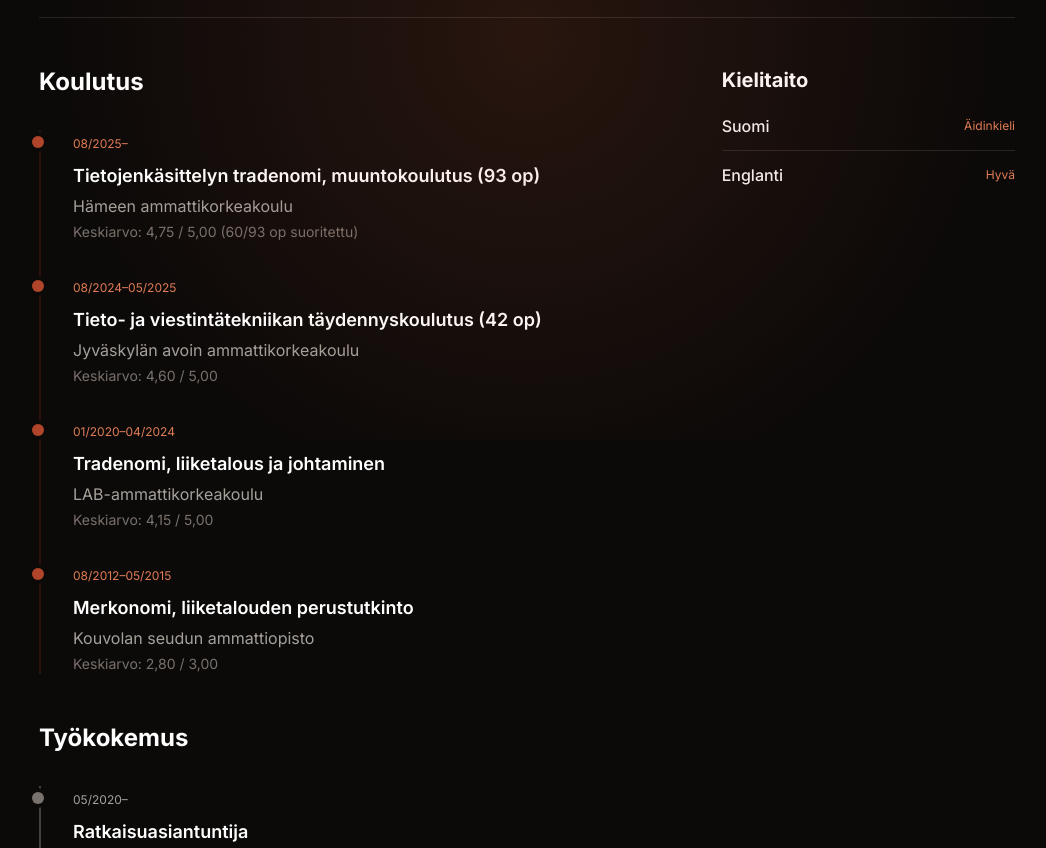
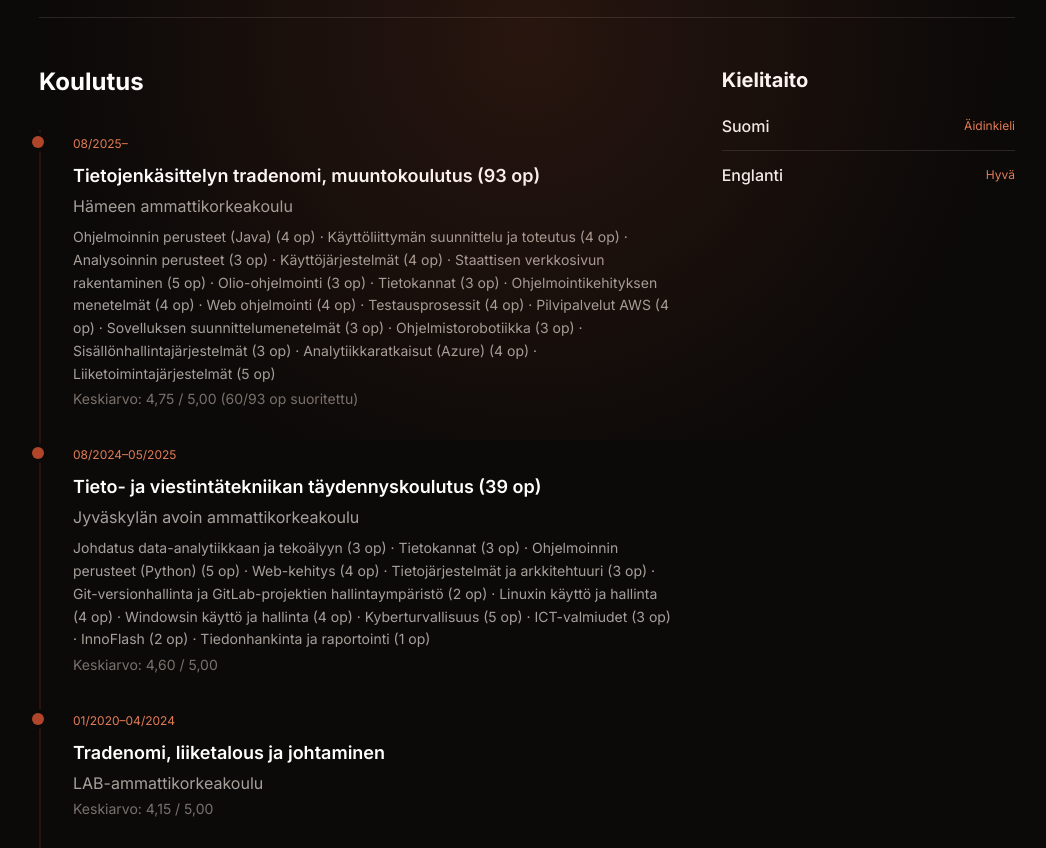
Before and after one commit to codejja/portfolio, a Next.js app: page /cv in a window 1280 px wide. Shown: the part 360-1208 px from the top of the page, without its empty margins (113-1159 px from the left). Built offline with nearby package versions, Linux system fonts and the light colour scheme.

Commit message:
Kurssitietojen lisäys

```diff
--- a/app/cv/CVContent.jsx
+++ b/app/cv/CVContent.jsx
@@ -18,12 +18,44 @@ const content = {
       {
         title: "Tietojenkäsittelyn tradenomi, muuntokoulutus (93 op)",
         institution: "Hämeen ammattikorkeakoulu",
+        courses: [
+          "Ohjelmoinnin perusteet (Java) (4 op)",
+          "Käyttöliittymän suunnittelu ja toteutus (4 op)",
+          "Analysoinnin perusteet (3 op)",
+          "Käyttöjärjestelmät (4 op)",
+          "Staattisen verkkosivun rakentaminen (5 op)",
+          "Olio-ohjelmointi (3 op)",
+          "Tietokannat (3 op)",
+          "Ohjelmointikehityksen menetelmät (4 op)",
+          "Web ohjelmointi (4 op)",
+          "Testausprosessit (4 op)",
+          "Pilvipalvelut AWS (4 op)",
+          "Sovelluksen suunnittelumenetelmät (3 op)",
+          "Ohjelmistorobotiikka (3 op)",
+          "Sisällönhallintajärjestelmät (3 op)",
+          "Analytiikkaratkaisut (Azure) (4 op)",
+          "Liiketoimintajärjestelmät (5 op)",
+        ],
         extra: "Keskiarvo: 4,75 / 5,00 (60/93 op suoritettu)",
         date: "08/2025–",
       },
       {
-        title: "Tieto- ja viestintätekniikan täydennyskoulutus (42 op)",
+        title: "Tieto- ja viestintätekniikan täydennyskoulutus (39 op)",
         institution: "Jyväskylän avoin ammattikorkeakoulu",
+        courses: [
+          "Johdatus data-analytiikkaan ja tekoälyyn (3 op)",
+          "Tietokannat (3 op)",
+          "Ohjelmoinnin perusteet (Python) (5 op)",
+          "Web-kehitys (4 op)",
+          "Tietojärjestelmät ja arkkitehtuuri (3 op)",
+          "Git-versionhallinta ja GitLab-projektien hallintaympäristö (2 op)",
+          "Linuxin käyttö ja hallinta (4 op)",
+          "Windowsin käyttö ja hallinta (4 op)",
+          "Kyberturvallisuus (5 op)",
+          "ICT-valmiudet (3 op)",
+          "InnoFlash (2 op)",
+          "Tiedonhankinta ja raportointi (1 op)"
+        ],
         extra: "Keskiarvo: 4,60 / 5,00",
         date: "08/2024–05/2025",
       },
@@ -82,14 +114,46 @@ const content = {
     goodLevel: "Good",
     education: [
       {
-        title: "BBA, Business Information Technology — Conversion Programme (93 credits)",
+        title: "Bachelor of Business Administration (BBA), Business Information Technology — Conversion Programme (93 credits)",
         institution: "Häme University of Applied Sciences (HAMK)",
+        courses: [
+          "Basics of Programming (Java) (4 ECTS)",
+          "User Interface Design and Implementation (4 ECTS)",
+          "Basics of Analysis (3 ECTS)",
+          "Operating Systems (4 ECTS)",
+          "Building a Static Website (5 ECTS)",
+          "Object-Oriented Programming (3 ECTS)",
+          "Databases (3 ECTS)",
+          "Software Development Methods (4 ECTS)",
+          "Web Programming (4 ECTS)",
+          "Testing Processes (4 ECTS)",
+          "Cloud Services AWS (4 ECTS)",
+          "Application Design Methods (3 ECTS)",
+          "Robotic Process Automation (3 ECTS)",
+          "Content Management Systems (3 ECTS)",
+          "Analytics Solutions (Azure) (4 ECTS)",
+          "Business Information Systems (5 ECTS)",
+        ],
         extra: "GPA: 4.75 / 5.00 (60/93 credits completed)",
         date: "08/2025–",
       },
       {
         title: "Continuing Education in Information and Communications Technology (42 credits)",
         institution: "Jyväskylä Open University of Applied Sciences",
+        courses: [
+          "Introduction to Data Analytics and Artificial Intelligence (3 ECTS)",
+          "Databases (3 ECTS)",
+          "Basics of Programming (5 ECTS)",
+          "Basics of Web Development (4 ECTS)",
+          "Information Systems and Architecture (3 ECTS)",
+          "Git Version Control and GitLab Project Management (2 ECTS)",
+          "Linux Basics (4 ECTS)",
+          "Windows Basics (4 ECTS)",
+          "Cyber Security (5 ECTS)",
+          "ICT Skills (3 ECTS)",
+          "InnoFlash (2 ECTS)",
+          "Information Seeking and Reporting (1 ECTS)",
+        ],
         extra: "GPA: 4.60 / 5.00",
         date: "08/2024–05/2025",
       },
@@ -170,6 +234,13 @@ export default function CVContent() {
 
                   <h3 className="mt-2 text-lg font-semibold dark:text-white">{item.title}</h3>
                   <p className="mt-1 text-stone-600 dark:text-stone-400">{item.institution}</p>
+
+                  {item.courses && (
+                    <p className="mt-2 text-sm leading-relaxed text-stone-500 dark:text-stone-400">
+                      {item.courses.join(" · ")}
+                    </p>
+                  )}
+
                   <p className="mt-1 text-sm text-stone-500 dark:text-stone-500">{item.extra}</p>
                 </li>
               ))}
```
